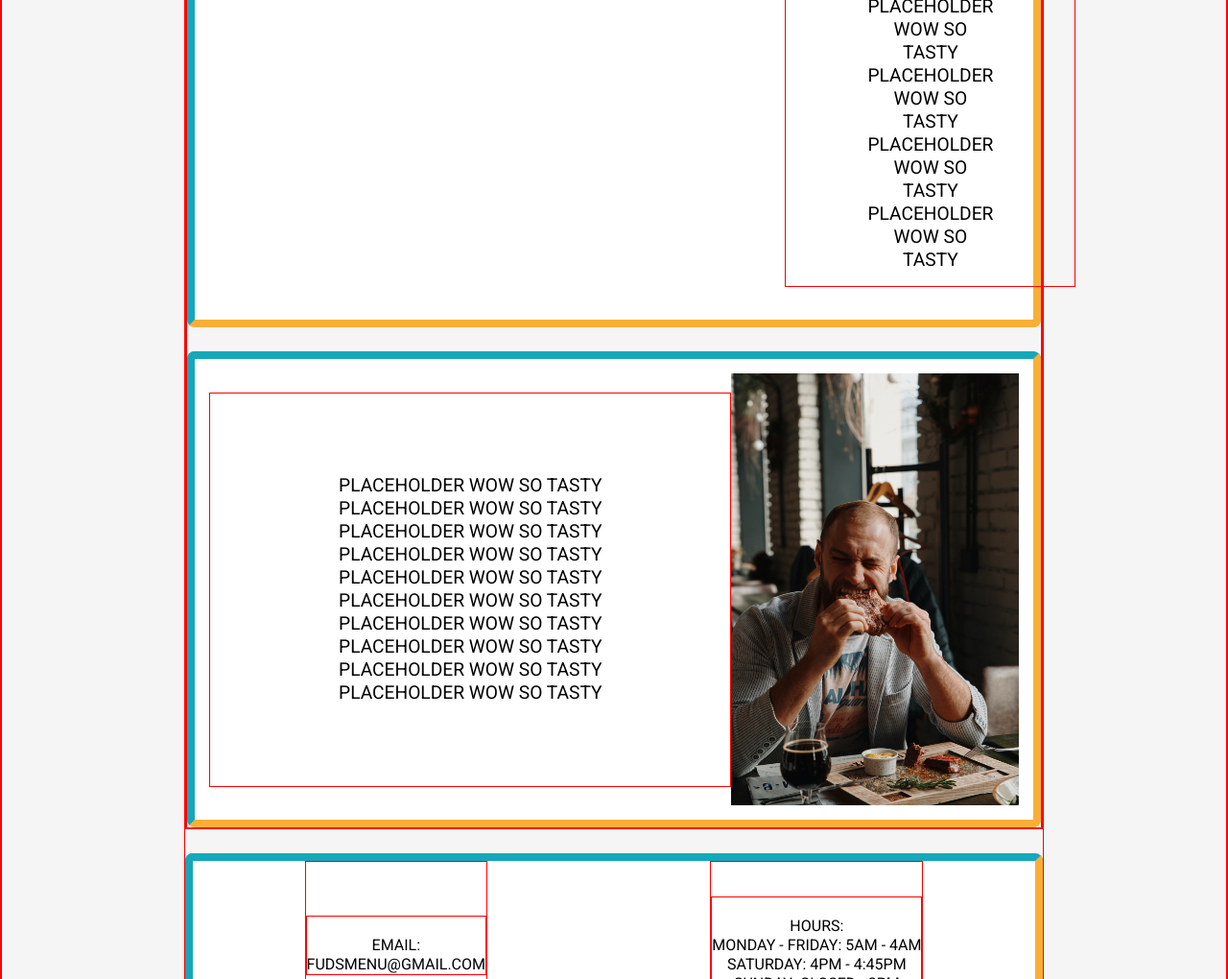
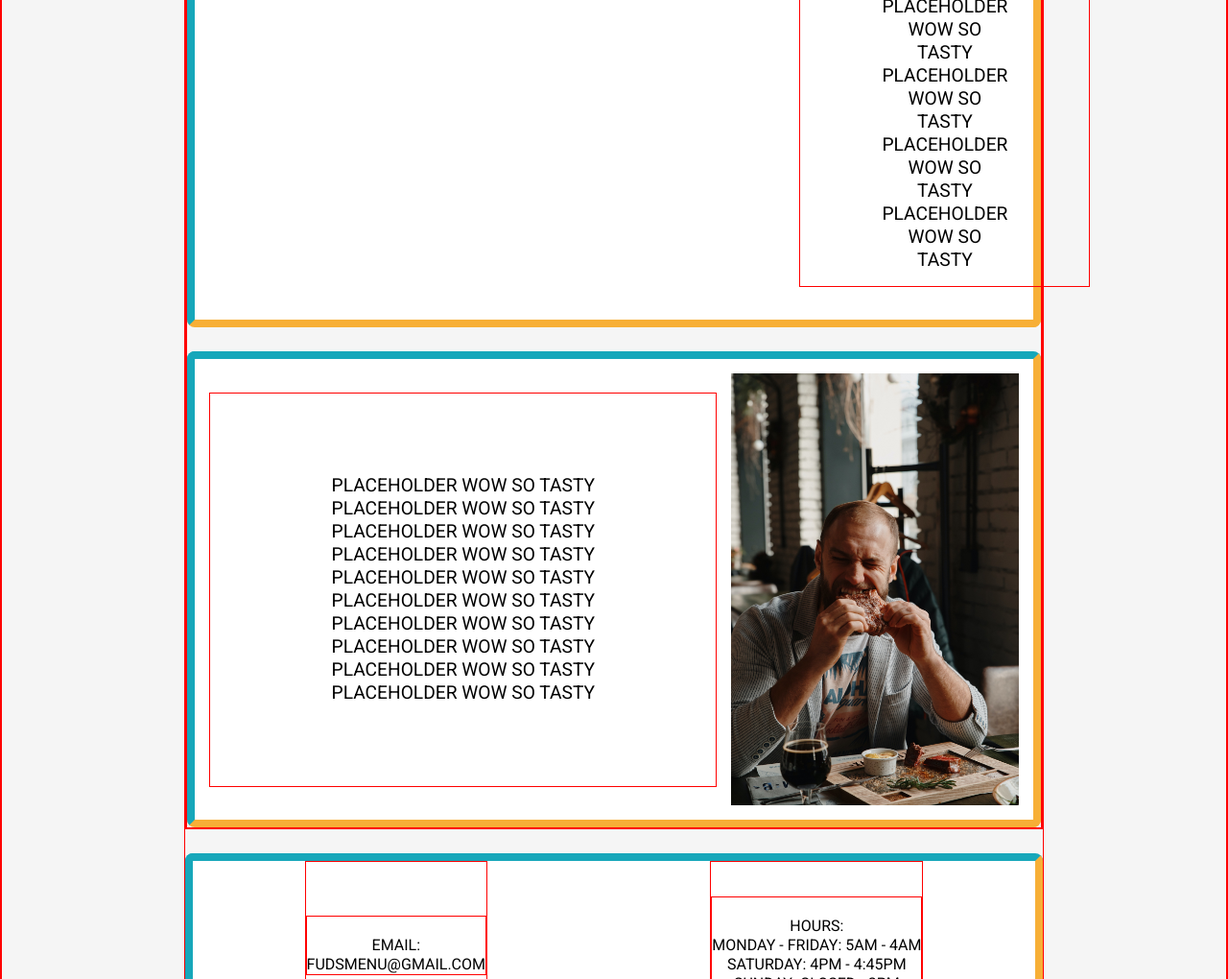
Before and after one commit to thebrianwong/odin-restaurant, a plain HTML site: page index.html in a window 1280 px wide. Shown: the part 1379-2399 px from the top of the page at 96% size. Drawn offline with Linux system fonts and the light colour scheme.

Commit message:
Adjust margin for review text

```diff
--- a/styles.css
+++ b/styles.css
@@ -136,6 +136,15 @@ h1 {
     margin-bottom: 25px;
 }
 
+#review-1 p,
+#review-3 p {
+    margin-right: 15px;
+}
+
+#review-2 p {
+    margin-left: 15px;
+}
+
 .footer-container {
     display: flex;
     flex-direction: row;
```
